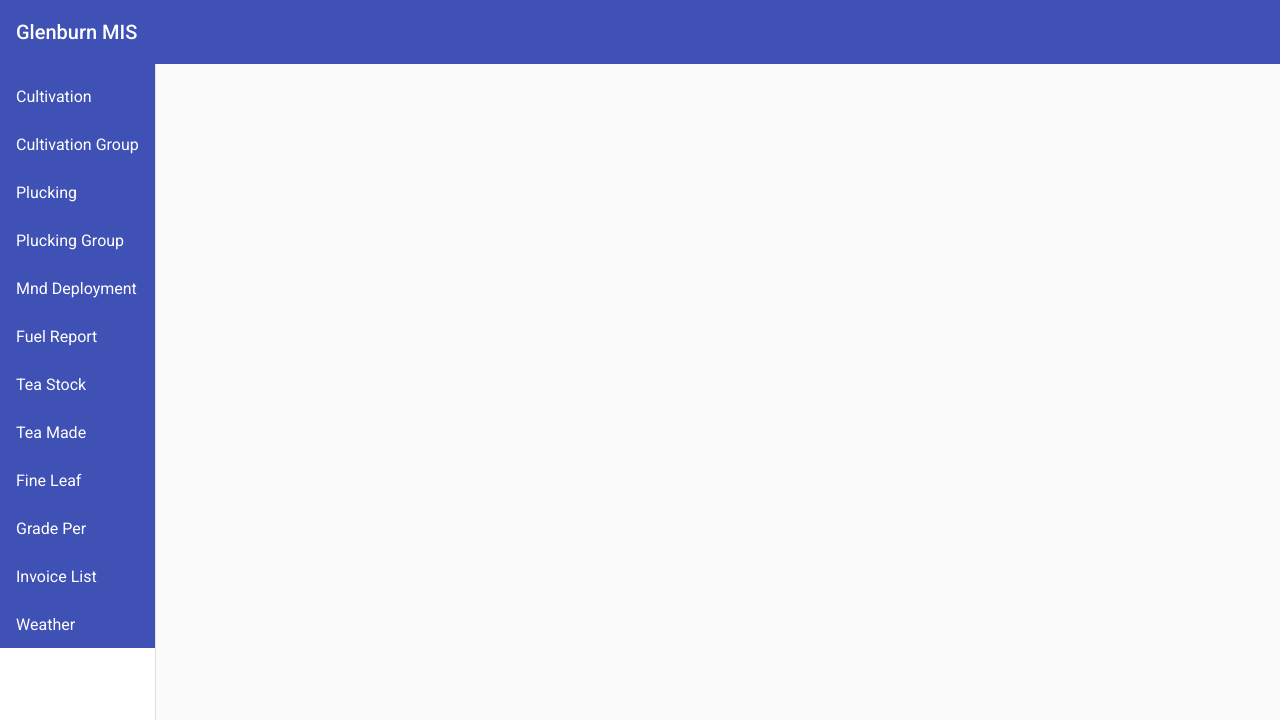
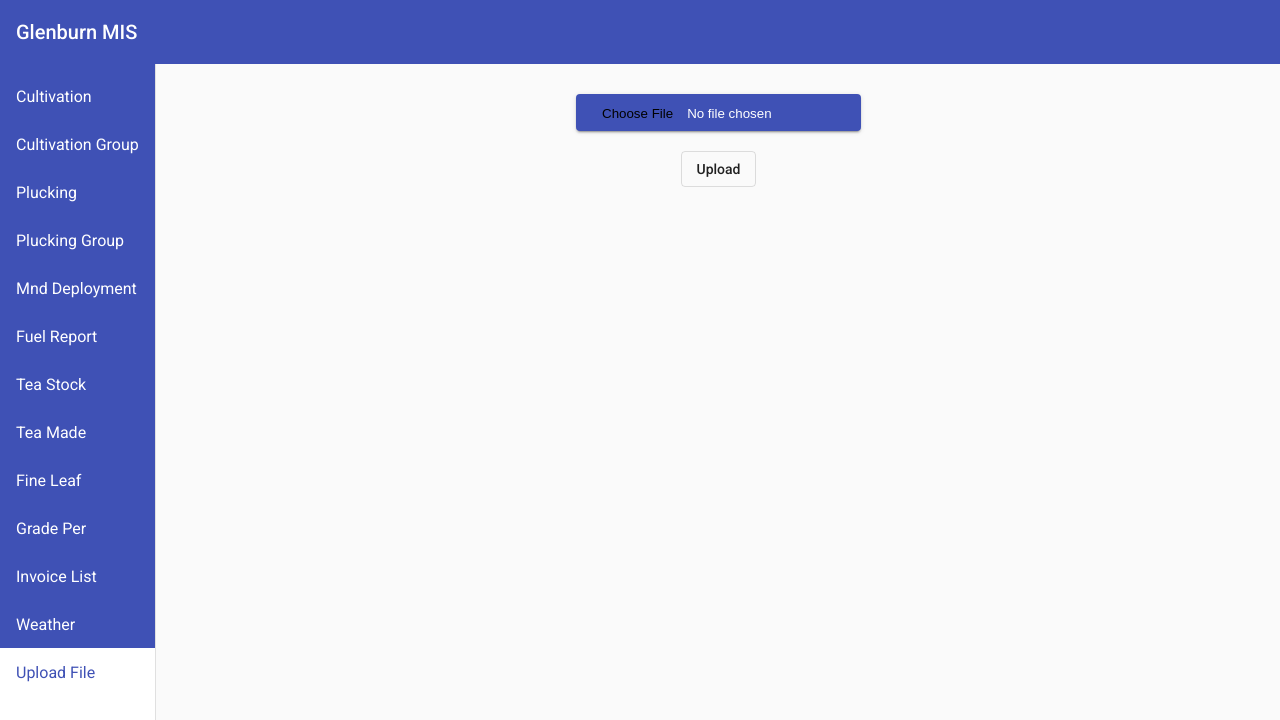
Before and after one commit to sidhant237/GlenMIS-FrontEnd, an Angular app: page /upload-csv in a window 1280 px wide. Before the commit this address led to /. Shown: the top 720 px of the page. Built offline with nearby package versions, Linux system fonts and the light colour scheme.

Commit message:
File uload component added

```diff
--- a/src/app/app-routing.module.ts
+++ b/src/app/app-routing.module.ts
@@ -14,6 +14,7 @@ import { FineLeafComponent } from './fine-leaf/fine-leaf.component';
 import { GradePerComponent } from './grade-per/grade-per.component';
 import { InvoiceListComponent } from './invoice-list/invoice-list.component';
 import { WeatherComponent } from './weather/weather.component';
+import { UploadFileComponent } from './upload-file/upload-file.component';
 
 
 const routes: Routes = [
@@ -29,7 +30,8 @@ const routes: Routes = [
   { path: 'fineleaf', component: FineLeafComponent},
   { path: 'gradeper', component: GradePerComponent},
   { path: 'invoicelist', component: InvoiceListComponent},
-  { path: 'weather', component: WeatherComponent}
+  { path: 'weather', component: WeatherComponent},
+  { path: 'upload-csv', component: UploadFileComponent},
 ];
 
 @NgModule({
--- a/src/app/app.component.html
+++ b/src/app/app.component.html
@@ -19,18 +19,19 @@
 <mat-sidenav-container>
   <mat-sidenav mode="side" opened>
     <mat-nav-list>
-      <a mat-list-item (click)="sidenav.open()"[routerLink]="'/cultdaily'" [routerLinkActive]="['active']"> Cultivation </a>
-      <a mat-list-item (click)="sidenav.open()"[routerLink]="'/cultgroup'" [routerLinkActive]="['active']"> Cultivation Group </a>
-      <a mat-list-item (click)="sidenav.open()"[routerLink]="'/pluckdaily'" [routerLinkActive]="['active']"> Plucking </a>
-      <a mat-list-item (click)="sidenav.open()"[routerLink]="'/pluckgroup'" [routerLinkActive]="['active']"> Plucking Group </a>
-      <a mat-list-item (click)="sidenav.open()"[routerLink]="'/mnddeploy'" [routerLinkActive]="['active']"> Mnd Deployment </a>
-      <a mat-list-item (click)="sidenav.open()"[routerLink]="'/fuelreport'" [routerLinkActive]="['active']"> Fuel Report </a>
-      <a mat-list-item (click)="sidenav.open()"[routerLink]="'/teastock'" [routerLinkActive]="['active']"> Tea Stock </a>
-      <a mat-list-item (click)="sidenav.open()"[routerLink]="'/teamade'" [routerLinkActive]="['active']"> Tea Made </a>
-      <a mat-list-item (click)="sidenav.open()"[routerLink]="'/fineleaf'" [routerLinkActive]="['active']"> Fine Leaf </a>
-      <a mat-list-item (click)="sidenav.open()"[routerLink]="'/gradeper'" [routerLinkActive]="['active']"> Grade Per </a>
-      <a mat-list-item (click)="sidenav.open()"[routerLink]="'/invoicelist'" [routerLinkActive]="['active']"> Invoice List </a>
-      <a mat-list-item (click)="sidenav.open()"[routerLink]="'/weather'" [routerLinkActive]="['active']"> Weather </a>
+      <a mat-list-item [routerLink]="'/cultdaily'" [routerLinkActive]="['active']"> Cultivation </a>
+      <a mat-list-item [routerLink]="'/cultgroup'" [routerLinkActive]="['active']"> Cultivation Group </a>
+      <a mat-list-item [routerLink]="'/pluckdaily'" [routerLinkActive]="['active']"> Plucking </a>
+      <a mat-list-item [routerLink]="'/pluckgroup'" [routerLinkActive]="['active']"> Plucking Group </a>
+      <a mat-list-item [routerLink]="'/mnddeploy'" [routerLinkActive]="['active']"> Mnd Deployment </a>
+      <a mat-list-item [routerLink]="'/fuelreport'" [routerLinkActive]="['active']"> Fuel Report </a>
+      <a mat-list-item [routerLink]="'/teastock'" [routerLinkActive]="['active']"> Tea Stock </a>
+      <a mat-list-item [routerLink]="'/teamade'" [routerLinkActive]="['active']"> Tea Made </a>
+      <a mat-list-item [routerLink]="'/fineleaf'" [routerLinkActive]="['active']"> Fine Leaf </a>
+      <a mat-list-item [routerLink]="'/gradeper'" [routerLinkActive]="['active']"> Grade Per </a>
+      <a mat-list-item [routerLink]="'/invoicelist'" [routerLinkActive]="['active']"> Invoice List </a>
+      <a mat-list-item [routerLink]="'/weather'" [routerLinkActive]="['active']"> Weather </a>
+      <a mat-list-item [routerLink]="'/upload-csv'" [routerLinkActive]="['active']"> Upload File </a>
     </mat-nav-list>
   </mat-sidenav>
   <mat-sidenav-content>
--- a/src/app/app.module.ts
+++ b/src/app/app.module.ts
@@ -8,7 +8,7 @@ import { MaterialModule } from './material-module';
 import {FormsModule, ReactiveFormsModule} from '@angular/forms';
 import { HttpClientModule } from '@angular/common/http';
 
-//components
+// components
 import { CultivationComponent } from './cultivation/cultivation.component';
 import { CultivationGrpComponent } from './cultivation-grp/cultivation-grp.component';
 import { PluckingComponent } from './plucking/plucking.component';
@@ -21,6 +21,7 @@ import { FineLeafComponent } from './fine-leaf/fine-leaf.component';
 import { GradePerComponent } from './grade-per/grade-per.component';
 import { InvoiceListComponent } from './invoice-list/invoice-list.component';
 import { WeatherComponent } from './weather/weather.component';
+import { UploadFileComponent } from './upload-file/upload-file.component';
 
 @NgModule({
   declarations: [
@@ -36,7 +37,8 @@ import { WeatherComponent } from './weather/weather.component';
     FineLeafComponent,
     GradePerComponent,
     InvoiceListComponent,
-    WeatherComponent
+    WeatherComponent,
+    UploadFileComponent
   ],
   imports: [
     BrowserModule,
--- /dev/null
+++ b/src/app/upload-file/upload-file.component.css
@@ -0,0 +1,24 @@
+.control-container {
+    padding: 20px 50px;
+    display: flex;
+    flex-direction: column;
+    justify-content: center;
+    align-items: center;
+}
+
+button {
+    cursor: pointer;
+    margin: 10px;
+}
+
+.file-input {
+    cursor: pointer;
+}
+
+input[type=file]::-webkit-file-upload-button {
+    cursor: pointer;
+    border: none;
+    background-color: inherit;
+    padding: 10px;
+    outline: none;
+  }
--- /dev/null
+++ b/src/app/upload-file/upload-file.component.html
@@ -0,0 +1,9 @@
+<div class="control-container">
+    <div matRipple>
+        <button mat-raised-button color="primary">
+            <input class="file-input" type="file" id="file" (change)="handleFileInput($event.target.files)">
+        </button>
+    </div>
+
+    <button mat-stroked-button (click)="uploadFileToServer()">Upload</button>
+</div>
--- /dev/null
+++ b/src/app/upload-file/upload-file.component.ts
@@ -0,0 +1,35 @@
+import { Component, OnInit } from '@angular/core';
+import { HttpClient } from '@angular/common/http';
+
+@Component({
+  selector: 'app-upload-file',
+  templateUrl: './upload-file.component.html',
+  styleUrls: ['./upload-file.component.css']
+})
+export class UploadFileComponent implements OnInit {
+
+  fileToUpload: File = null;
+
+  constructor(private http: HttpClient) { }
+
+  ngOnInit() {
+  }
+
+  handleFileInput(files: FileList) {
+    this.fileToUpload = files.item(0);
+  }
+
+  uploadFileToServer() {
+    const url = 'http://127.0.0.1:5000/upload';
+    const formData: FormData = new FormData();
+    formData.append('file', this.fileToUpload, this.fileToUpload.name);
+    this.http.post(url, formData).subscribe(
+      result => {
+        console.log(result);
+      }, error => {
+        console.log(error);
+      }
+    );
+  }
+
+}
```
Also changed, not shown: 1 other file (tests, documents, lock files or other folders).
